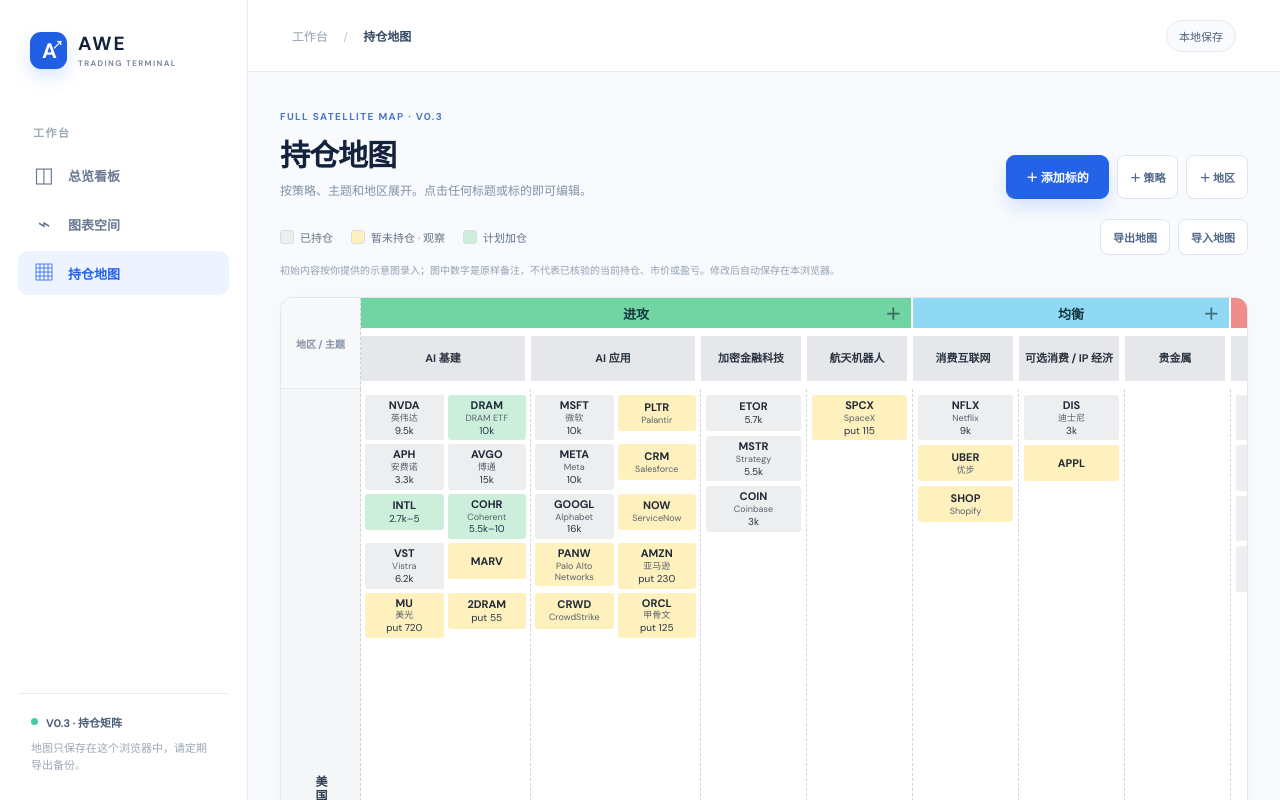
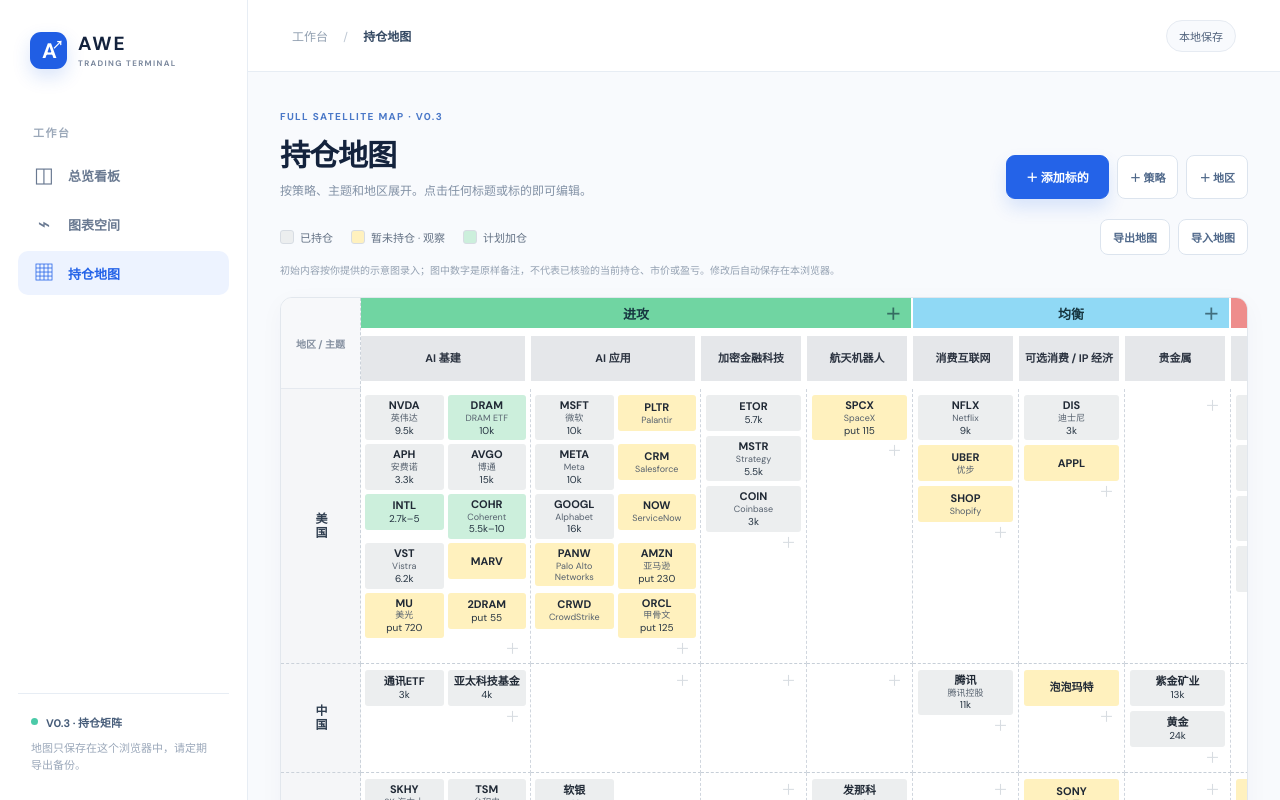
Before and after one commit to u17kill/Enterprise-AWE-Trading-terminal, a Next.js app: page /portfolio in a window 1280 px wide. Shown: the top 800 px of the page. Built offline with nearby package versions, Linux system fonts and the light colour scheme.

Commit message:
Size portfolio regions to their tiles

```diff
--- a/src/app/portfolio-map.css
+++ b/src/app/portfolio-map.css
@@ -25,13 +25,11 @@
 .matrix-column{height:53px;min-width:105px;background:#e5e7ea;border-right:6px solid white;border-bottom:8px solid white;text-align:center;vertical-align:middle!important}
 .matrix-column button{width:100%;height:45px;border:0;background:transparent;color:#2b3340;font-size:11px;font-weight:800;line-height:1.3;padding:4px 5px;white-space:normal}
 .matrix-region{width:80px;background:#f5f6f8;border-right:1px dashed #cbd2da;border-bottom:1px dashed #cbd2da;vertical-align:middle!important}
-.matrix-region button{width:100%;height:100%;min-height:120px;border:0;background:transparent;font-size:12px;font-weight:800;color:#2f3e50;writing-mode:vertical-rl;letter-spacing:2px}
-.matrix-cell{width:106px;min-width:106px;height:164px;border-right:1px dashed #d0d6de;border-bottom:1px dashed #c7cfd8;position:relative;background:#fff}
+.matrix-region button{width:100%;min-height:46px;border:0;background:transparent;font-size:12px;font-weight:800;color:#2f3e50;writing-mode:vertical-rl;letter-spacing:2px}
+.matrix-cell{width:106px;min-width:106px;border-right:1px dashed #d0d6de;border-bottom:1px dashed #c7cfd8;background:#fff}
 .matrix-cell-double{width:170px;min-width:170px}
-.matrix-cell-double .matrix-tiles{display:grid;grid-template-columns:repeat(2,minmax(0,1fr));grid-auto-flow:column;align-items:start;gap:4px;padding:6px 4px 25px}
-.matrix-table tbody tr:first-child .matrix-cell{height:275px}
-.matrix-table tbody tr:nth-child(3) .matrix-cell{height:215px}
-.matrix-tiles{display:flex;flex-direction:column;align-items:center;gap:5px;padding:6px 5px 25px}
+.matrix-cell-double .matrix-tiles{display:grid;grid-template-columns:repeat(2,minmax(0,1fr));grid-auto-flow:column;align-items:start;gap:4px;padding:6px 4px 0}
+.matrix-tiles{display:flex;flex-direction:column;align-items:center;gap:5px;padding:6px 5px 0}
 .matrix-tile{width:100%;min-height:36px;display:grid;gap:1px;align-content:center;text-align:center;border:1px solid transparent;border-radius:3px;padding:3px 2px;color:#202935;line-height:1.18}
 .matrix-tile:hover{border-color:#7994b6;box-shadow:0 3px 10px #22354a1c}
 .matrix-tile strong{font-size:11px;font-weight:700;overflow-wrap:anywhere}
@@ -40,7 +38,7 @@
 .status-held{background:#eceeef}
 .status-watch{background:#fff1be}
 .status-add{background:#ccefdc}
-.matrix-add-tile{position:absolute;bottom:3px;right:4px;border:0;background:transparent;color:#a6b1bc;font-size:15px;line-height:1;opacity:.45}
+.matrix-add-tile{display:block;margin:3px 4px 5px auto;border:0;background:transparent;color:#a6b1bc;font-size:15px;line-height:1;opacity:.45}
 .matrix-cell:hover .matrix-add-tile,.matrix-add-tile:focus-visible{opacity:1;color:#2463e8}
 .matrix-empty{background:#fff;border:1px dashed #d6dfe9;padding:45px;text-align:center;color:#8394a9;font-size:13px}
 .portfolio-editor{background:#fff;width:min(540px,calc(100vw - 30px));border-radius:14px;padding:24px;box-shadow:0 25px 80px #12244230}
```
Also changed, not shown: 1 other file (tests, documents, lock files or other folders).
